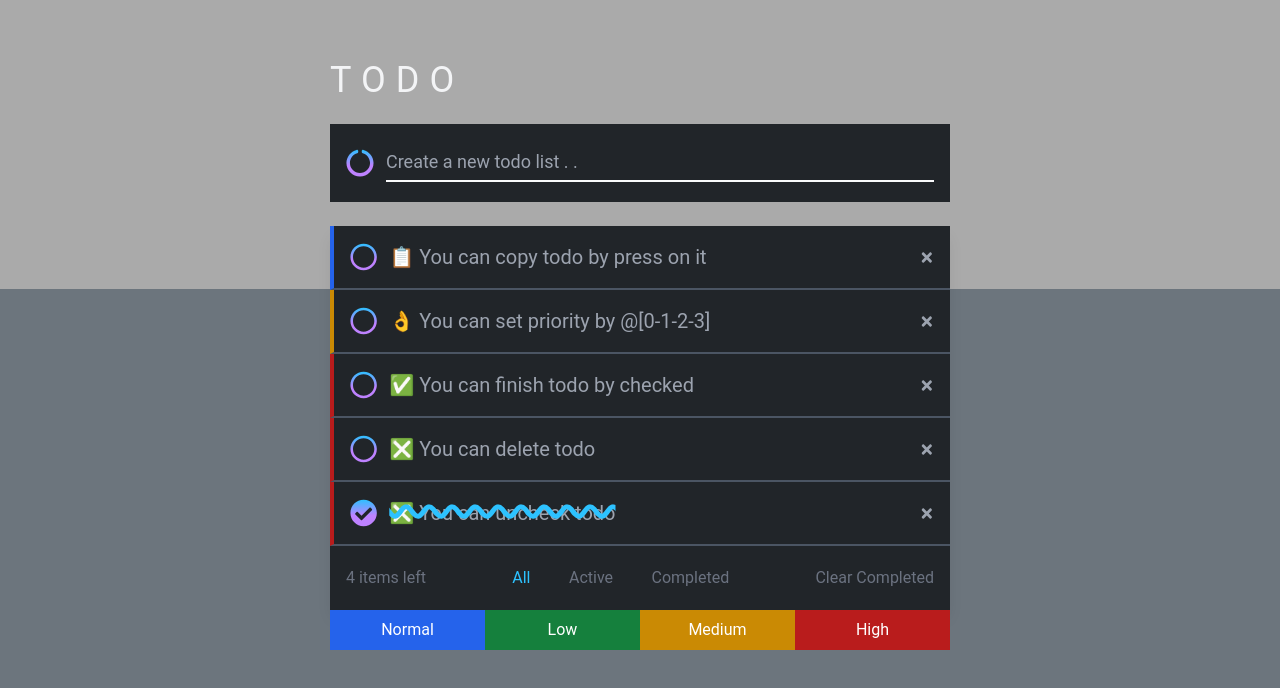
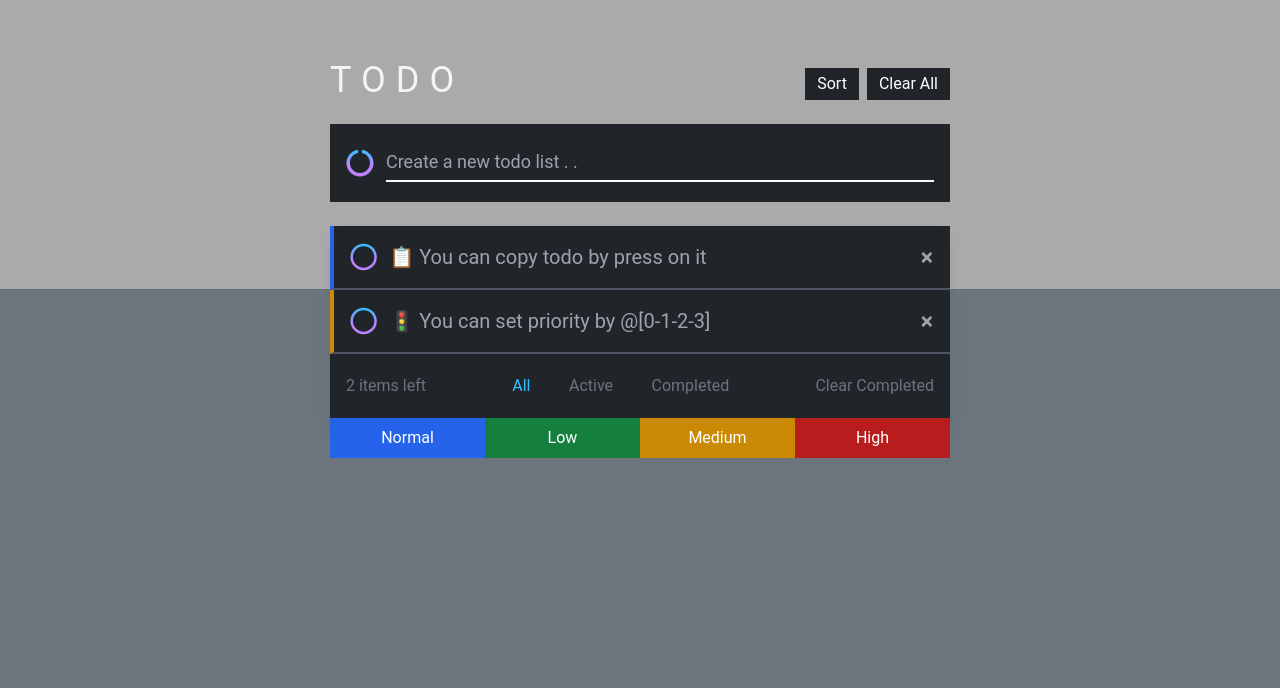
Before and after one commit to ekurt/react-todo-app, a React (Vite) app: page / in a window 1280 px wide. Shown: the top 688 px of the page. Built offline with nearby package versions, Linux system fonts and the light colour scheme.

Commit message:
added sort and clear all functions for todos

```diff
--- a/src/App.jsx
+++ b/src/App.jsx
@@ -5,8 +5,7 @@ import styles from "./App.module.css";
 const LOCAL_STORAGE_KEY = "react-todo-list-todos";
 
 function App() {
-  const [todos, setTodos] = useState(
-    JSON.parse(localStorage.getItem(LOCAL_STORAGE_KEY)) || [
+  const starterList = [
     {
       id: Date.now() + 1,
       todo: "📋 You can copy todo by press on it",
@@ -16,38 +15,20 @@ function App() {
     },
     {
       id: Date.now() + 2,
-        todo: "👌 You can set priority by @[0-1-2-3]",
+      todo: "🚦 You can set priority by @[0-1-2-3]",
       done: false,
       date: new Date().toLocaleString(),
       priority: 2,
     },
-      {
-        id: Date.now() + 3,
-        todo: "✅ You can finish todo by checked",
-        done: false,
-        date: new Date().toLocaleString(),
-        priority: 3,
-      },
-      {
-        id: Date.now() + 4,
-        todo: "❎ You can delete todo",
-        done: false,
-        date: new Date().toLocaleString(),
-        priority: 3,
-      },
-      {
-        id: Date.now() + 5,
-        todo: "❎ You can uncheck todo",
-        done: true,
-        date: new Date().toLocaleString(),
-        priority: 3,
-      },
-    ]
+  ];
+
+  const [todos, setTodos] = useState(
+    JSON.parse(localStorage.getItem(LOCAL_STORAGE_KEY)) || starterList
   );
-
   const [todo, setTodo] = useState("");
   const [priority, setPriority] = useState(0);
   const [filter, setFilter] = useState(null);
+  const [sort, setSort] = useState(true);
 
   useEffect(() => {
     localStorage.setItem(LOCAL_STORAGE_KEY, JSON.stringify(todos));
@@ -100,6 +81,38 @@ function App() {
     );
   };
 
+  const sortHandle = () => {
+    setTodos(
+      todos
+        .map((todo) => todo)
+        .sort((a, b) => {
+          if (sort) {
+            if (!a.done && !b.done) {
+              setSort(false);
+              return a.priority > b.priority
+                ? 1
+                : b.priority > a.priority
+                ? -1
+                : 0;
+            }
+          } else {
+            if (!a.done && !b.done) {
+              setSort(true);
+              return b.priority > a.priority
+                ? 1
+                : a.priority > b.priority
+                ? -1
+                : 0;
+            }
+          }
+        })
+    );
+  };
+
+  const deleteAllHandle = () => {
+    setTodos([]);
+  };
+
   const deleteHandle = (id) => {
     setTodos(todos.filter((todo) => todo.id !== id));
   };
@@ -111,7 +124,11 @@ function App() {
   return (
     <div className={styles.app}>
       <div className={styles.main}>
-        <Header />
+        <Header
+          todos={todos}
+          sortHandle={sortHandle}
+          deleteAllHandle={deleteAllHandle}
+        />
 
         <TodoForm
           submitHandle={submitHandle}
--- a/src/components/Header/index.jsx
+++ b/src/components/Header/index.jsx
@@ -1,10 +1,29 @@
 import React from "react";
+import classNames from "classnames";
 import styles from "./index.module.css";
 
-export const Header = () => {
+export const Header = ({ todos, sortHandle, deleteAllHandle }) => {
   return (
-    <>
+    <div className={styles.header}>
       <h1 className={styles.h1}>TODO</h1>
-    </>
+      <div className={styles.buttons}>
+        <span
+          className={classNames(styles.sort, {
+            [styles.disabled]: todos.length === 0,
+          })}
+          onClick={sortHandle}
+        >
+          Sort
+        </span>
+        <span
+          className={classNames(styles.clear, {
+            [styles.disabled]: todos.length === 0,
+          })}
+          onClick={deleteAllHandle}
+        >
+          Clear All
+        </span>
+      </div>
+    </div>
   );
 };
--- a/src/components/Header/index.module.css
+++ b/src/components/Header/index.module.css
@@ -1,3 +1,23 @@
+.header {
+  @apply w-full flex justify-between items-end;
+}
+
 .h1 {
   @apply w-full flex justify-between items-center text-gray-100 tracking-[10px] text-4xl;
 }
+
+.buttons {
+  @apply flex justify-between items-end shrink-0 text-white;
+}
+
+.sort {
+  @apply bg-dark px-3 py-1 cursor-pointer;
+}
+
+.clear {
+  @apply bg-dark px-3 py-1 ml-2 cursor-pointer;
+}
+
+.disabled {
+  @apply pointer-events-none;
+}
--- a/src/components/TodoList/index.jsx
+++ b/src/components/TodoList/index.jsx
@@ -86,7 +86,7 @@ export const TodoList = ({
         <Droppable droppableId="todos">
           {(provided) => (
             <div
-              className="w-full flex flex-col"
+              className={styles.todoContainer}
               {...provided.droppableProps}
               ref={provided.innerRef}
             >
--- a/src/components/TodoList/index.module.css
+++ b/src/components/TodoList/index.module.css
@@ -4,6 +4,10 @@
 
 .todo {
   @apply w-full min-h-[64px] flex justify-start items-center text-gray-400 border-b-2 border-b-gray-600 bg-dark p-4;
+}
+
+.todoContainer {
+  @apply w-full flex flex-col;
 }
 
 .todoItem {
```
Lines whose indentation alone changed are shown as unchanged.
